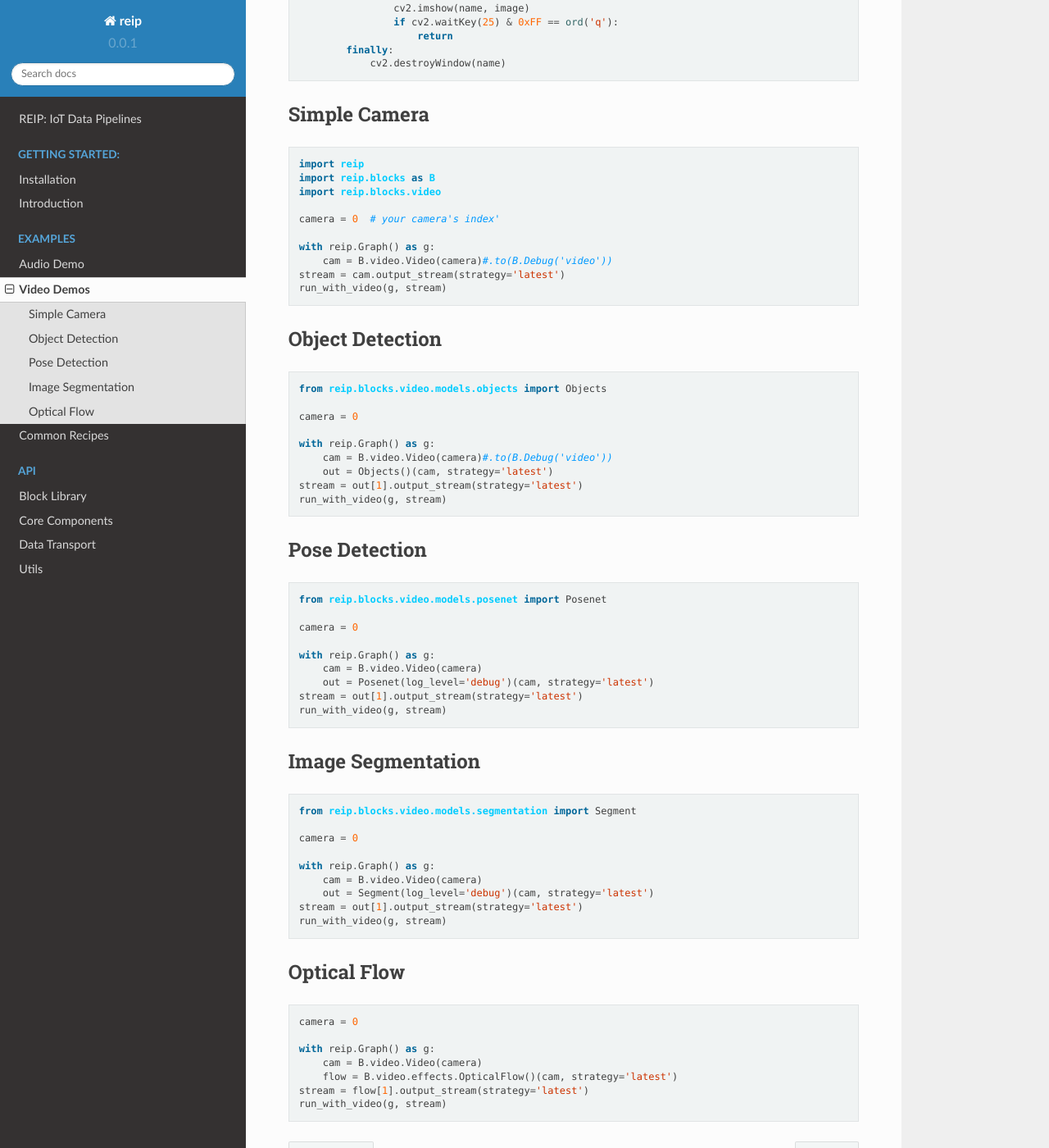
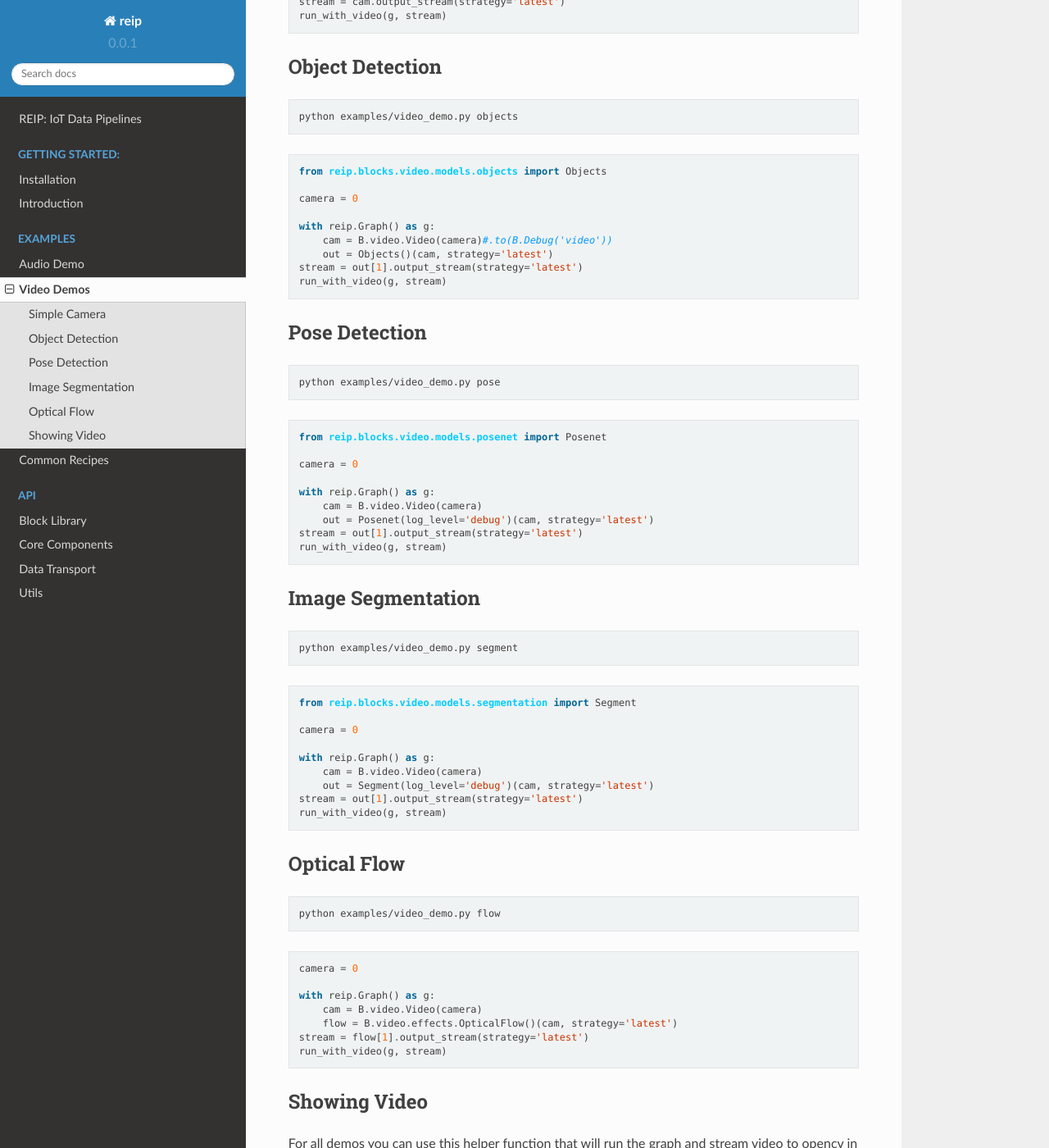
Before and after one commit to reip-project/reip-pipelines, a Sphinx documentation site: the page built from docs/video_example.rst, in a window 1280 px wide and 1400 px high, scrolled down 559 px. Shown: the whole window at 82% size. Built offline with Sphinx 7.4.7 and the Read the Docs theme 2.0.0, drawn with Linux system fonts in a browser that asks for light colours; the version number is read from the project's files by our own code; some of the changed lines change nothing that is shown; some of the changed text lies outside the part shown.

Commit message:
add commands to run the examples

```diff
--- a/docs/conf.py
+++ b/docs/conf.py
@@ -33,6 +33,7 @@ extensions = [
     'sphinx_rtd_theme',
     'sphinx.ext.autodoc',
     'sphinx.ext.autosummary',
+    'sphinx.ext.autosectionlabel',
     'sphinx.ext.coverage',
     'sphinx.ext.viewcode',
     'sphinx.ext.napoleon',
--- a/docs/video_example.rst
+++ b/docs/video_example.rst
@@ -1,6 +1,112 @@
 
 Video Demos
 ------------------
+
+
+For an explanation about using ``cv2.imshow`` and how ``run_with_video`` is defined, see :ref:`Showing Video`.
+
+
+Simple Camera
+===================
+
+.. code-block:: bash
+
+    python examples/video_demo.py camera
+
+    # if you have a non-default camera, you can do:
+    python examples/video_demo.py camera 1
+
+.. code-block:: python
+
+    import reip
+    import reip.blocks as B
+    import reip.blocks.video
+
+    camera = 0  # your camera's index'
+
+    with reip.Graph() as g:
+        cam = B.video.Video(camera)#.to(B.Debug('video'))
+    stream = cam.output_stream(strategy='latest')
+    run_with_video(g, stream)
+
+
+Object Detection
+===================
+
+.. code-block:: bash
+
+    python examples/video_demo.py objects
+
+.. code-block:: python
+
+    from reip.blocks.video.models.objects import Objects
+
+    camera = 0
+
+    with reip.Graph() as g:
+        cam = B.video.Video(camera)#.to(B.Debug('video'))
+        out = Objects()(cam, strategy='latest')
+    stream = out[1].output_stream(strategy='latest')
+    run_with_video(g, stream)
+
+Pose Detection
+===================
+
+.. code-block:: bash
+
+    python examples/video_demo.py pose
+
+.. code-block:: python
+
+    from reip.blocks.video.models.posenet import Posenet
+
+    camera = 0
+
+    with reip.Graph() as g:
+        cam = B.video.Video(camera)
+        out = Posenet(log_level='debug')(cam, strategy='latest')
+    stream = out[1].output_stream(strategy='latest')
+    run_with_video(g, stream)
+
+Image Segmentation
+===================
+
+.. code-block:: bash
+
+    python examples/video_demo.py segment
+
+.. code-block:: python
+
+    from reip.blocks.video.models.segmentation import Segment
+
+    camera = 0
+
+    with reip.Graph() as g:
+        cam = B.video.Video(camera)
+        out = Segment(log_level='debug')(cam, strategy='latest')
+    stream = out[1].output_stream(strategy='latest')
+    run_with_video(g, stream)
+
+Optical Flow
+===================
+
+.. code-block:: bash
+
+    python examples/video_demo.py flow
+
+.. code-block:: python
+
+    camera = 0
+
+    with reip.Graph() as g:
+        cam = B.video.Video(camera)
+        flow = B.video.effects.OpticalFlow()(cam, strategy='latest')
+    stream = flow[1].output_stream(strategy='latest')
+    run_with_video(g, stream)
+
+
+Showing Video
+========================
 
 For all demos you can use this helper function that will run the graph and
 stream video to opencv in the main thread. Working in the main thread is important
@@ -31,98 +137,3 @@ If you'd rather work with cv2 directly, you can do something like this:
                         return
             finally:
                 cv2.destroyWindow(name)
-
-
-
-Simple Camera
-===================
-
-.. code-block:: python
-
-    import reip
-    import reip.blocks as B
-    import reip.blocks.video
-
-    camera = 0  # your camera's index'
-
-    with reip.Graph() as g:
-        cam = B.video.Video(camera)#.to(B.Debug('video'))
-    stream = cam.output_stream(strategy='latest')
-    run_with_video(g, stream)
-
-
-
-Object Detection
-===================
-
-.. code-block:: python
-
-    from reip.blocks.video.models.objects import Objects
-
-    camera = 0
-
-    with reip.Graph() as g:
-        cam = B.video.Video(camera)#.to(B.Debug('video'))
-        out = Objects()(cam, strategy='latest')
-    stream = out[1].output_stream(strategy='latest')
-    run_with_video(g, stream)
-
-Pose Detection
-===================
-
-.. code-block:: python
-
-    from reip.blocks.video.models.posenet import Posenet
-
-    camera = 0
-
-    with reip.Graph() as g:
-        cam = B.video.Video(camera)
-        out = Posenet(log_level='debug')(cam, strategy='latest')
-    stream = out[1].output_stream(strategy='latest')
-    run_with_video(g, stream)
-
-Image Segmentation
-===================
-
-.. code-block:: python
-
-    from reip.blocks.video.models.segmentation import Segment
-
-    camera = 0
-
-    with reip.Graph() as g:
-        cam = B.video.Video(camera)
-        out = Segment(log_level='debug')(cam, strategy='latest')
-    stream = out[1].output_stream(strategy='latest')
-    run_with_video(g, stream)
-
-Optical Flow
-===================
-
-.. code-block:: python
-
-    camera = 0
-
-    with reip.Graph() as g:
-        cam = B.video.Video(camera)
-        flow = B.video.effects.OpticalFlow()(cam, strategy='latest')
-    stream = flow[1].output_stream(strategy='latest')
-    run_with_video(g, stream)
-
-.. .. code-block:: python
-
-..     import reip
-..     import reip.blocks as B
-..     import reip.blocks.video
-..     import reip.blocks.ml
-
-
-..     with reip.Graph() as g:
-..         B.audio.Mic()
-
-..         B.ml.Tflite()
-
-..         # SPL
-..         # ML
-..         #
```
